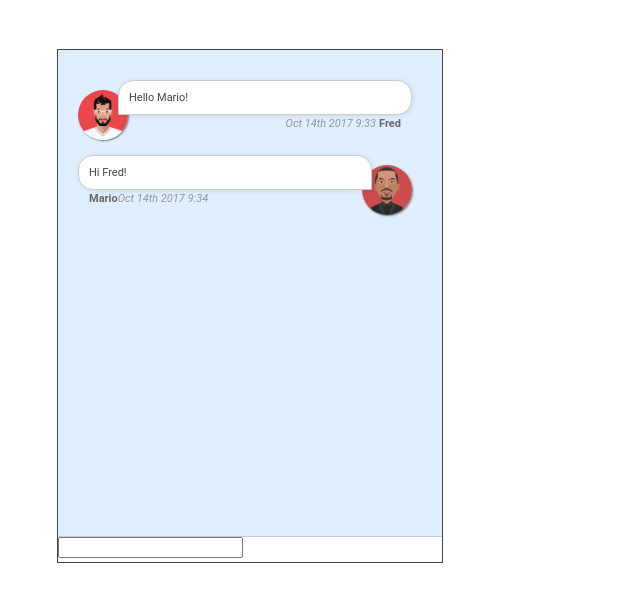
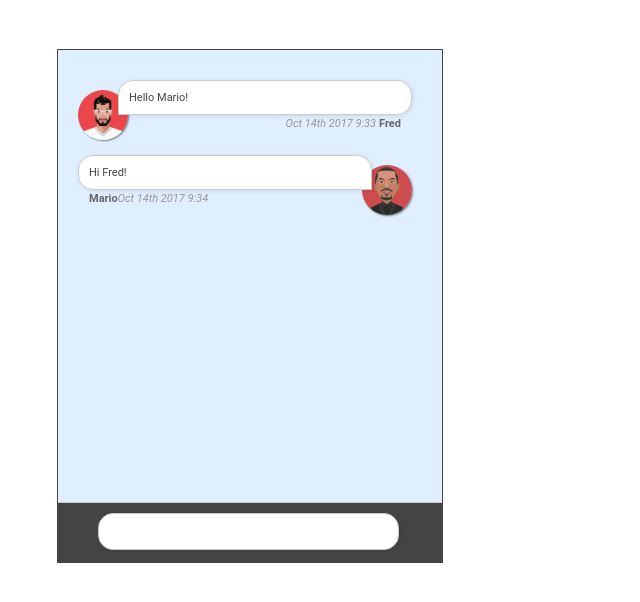
Before and after one commit to enricofurlan/conversational, an Angular app: page / in a window 1280 px wide. Shown: the top 602 px of the page, without its empty margins (0-640 px from the left). Built offline with nearby package versions, Linux system fonts and the light colour scheme.

Commit message:
chat input

```diff
--- a/src/app/chat-input/chat-input.component.css
+++ b/src/app/chat-input/chat-input.component.css
@@ -0,0 +1,26 @@
+.chat-input {
+    font-size: 11px;
+    position: relative;
+    padding-bottom: 25px;
+    padding-top: 10px;
+    padding-left: 40px;
+    margin-bottom: 5px;
+    width: calc(100% - 50px);
+}
+
+.chat-input__input {
+    position: relative;
+    color: #444;
+    padding-left: 20px;
+    padding: 10px;
+    border: 1px solid #ccc;
+    border-radius: 15px 15px 15px 15px;
+    background: white;
+    box-shadow: 1px 1px 5px rgba(0, 0, 0, 0.1);
+    width: 100%;
+    width: calc(100% - 55px);
+}
+
+.chat-input__input:focus {
+    outline: none;
+}
--- a/src/app/chat/chat.component.css
+++ b/src/app/chat/chat.component.css
@@ -5,6 +5,6 @@
     padding: 20px;
     max-width: 100%;
     overflow-y: scroll;
-    height: 446px;
+    height: 412px;
     border-bottom: 1px solid #ccc;
 }
--- a/src/styles.css
+++ b/src/styles.css
@@ -6,6 +6,7 @@ app-root {
     outline: 1px solid #444;
     margin: 50px;
     display: block;
+    background: #444;
     /* font list from GitHub Desktop*/
     font-family: Roboto, -apple-system, BlinkMacSystemFont, "Helvetica Neue", "Segoe UI", "Oxygen", "Ubuntu", "Cantarell", "Open Sans", sans-serif;
 }
```
